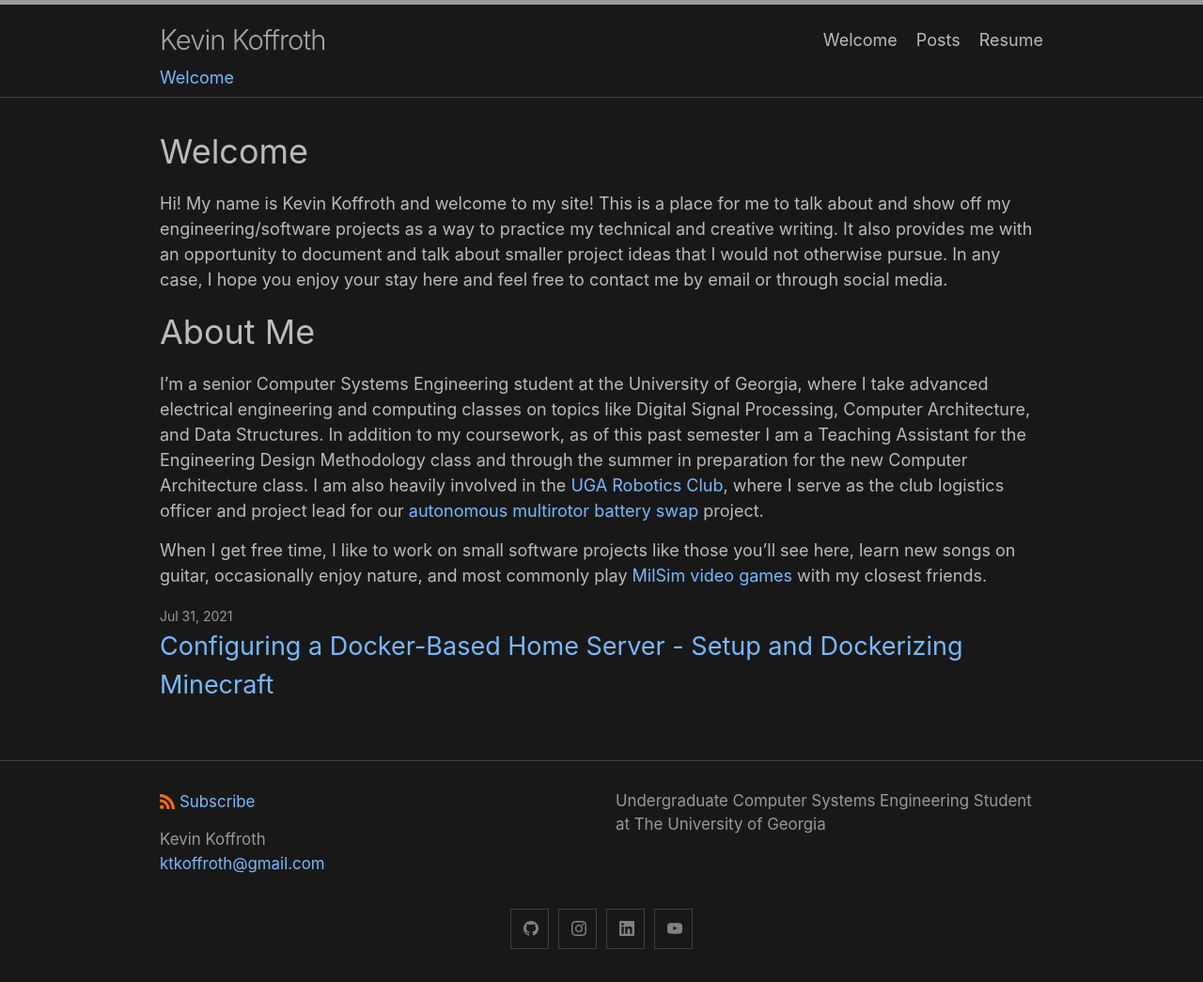
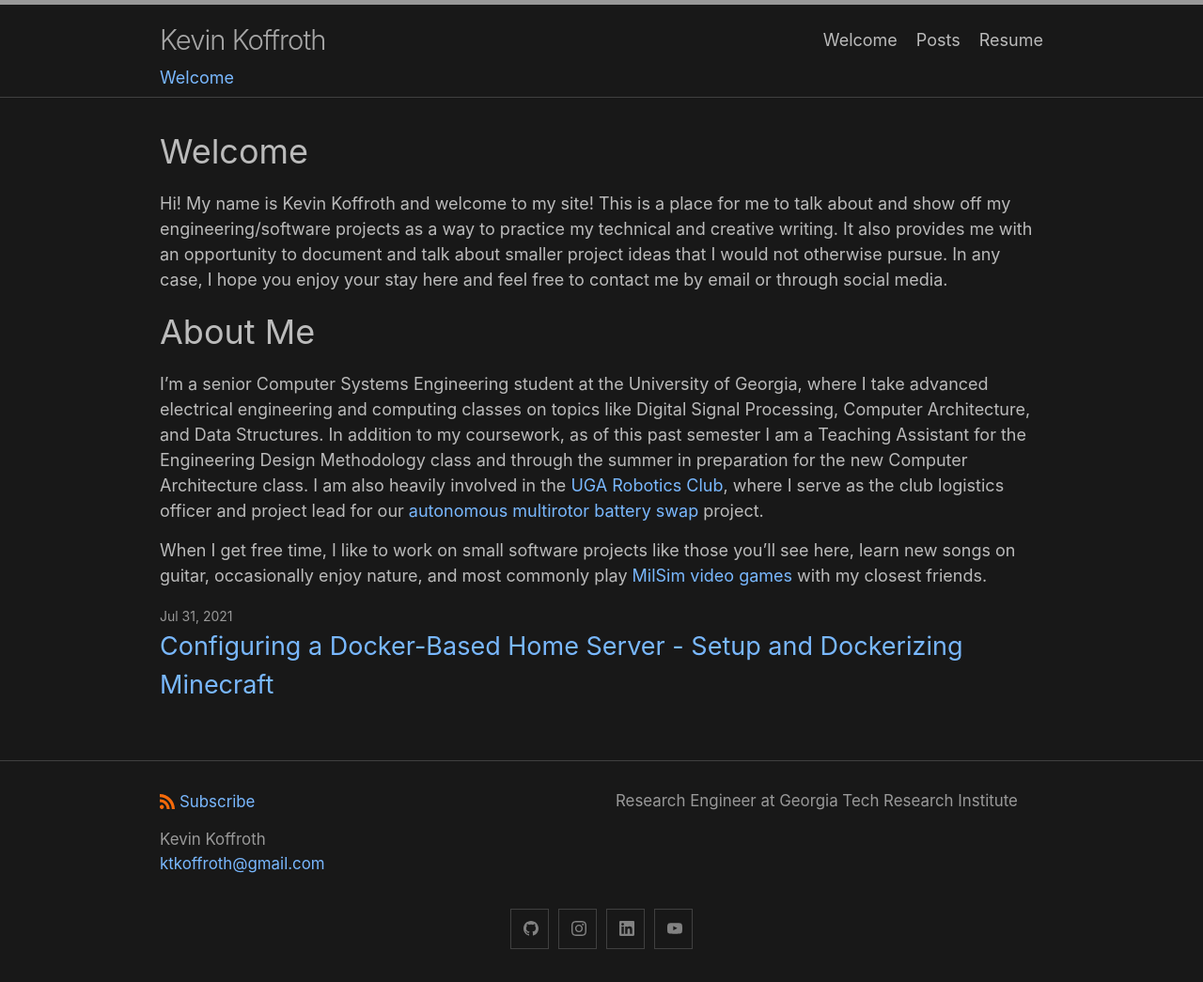
Before and after one commit to ktkoffroth/ktkoffroth.github.io, a Jekyll site: the page built from index.md, in a window 1280 px wide. Shown: the whole page at 94% size. Built offline with Jekyll 4.4.1, drawn with Linux system fonts in a browser that asks for light colours.

Commit message:
Update _config.yml

```diff
--- a/_config.yml
+++ b/_config.yml
@@ -21,7 +21,7 @@ author:
 url: kevinkoffroth.com
 
 description: >- # this means to ignore newlines until "baseurl:"
-  Undergraduate Computer Systems Engineering Student at The University of Georgia
+  Research Engineer at Georgia Tech Research Institute
 
 show_excerpts: false # set to true to show excerpts on the homepage
 page_excerpts: false
```
